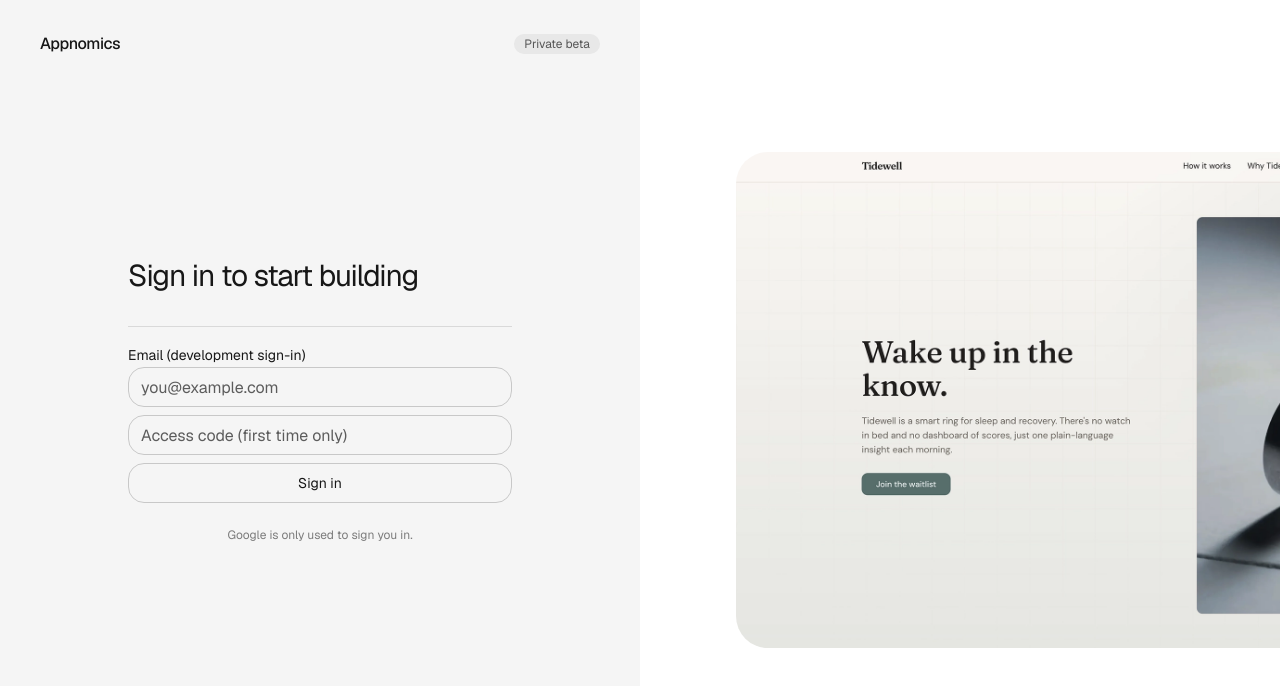
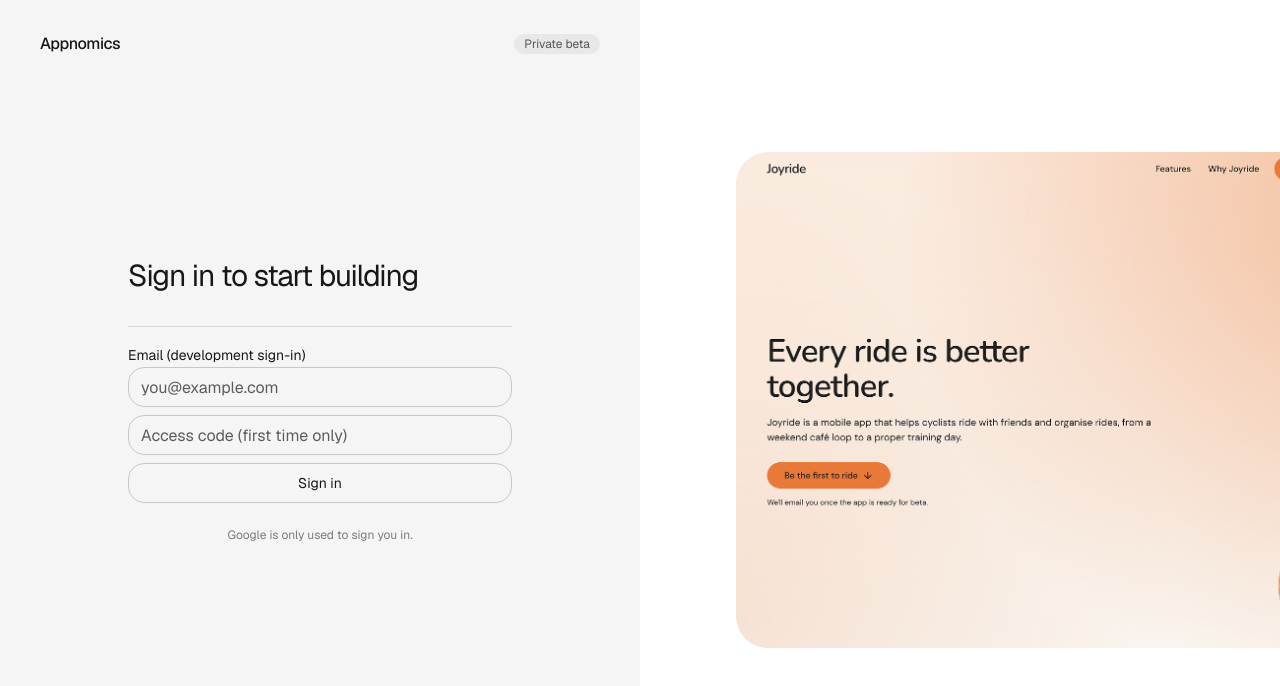
Before and after one commit to rup2701/ai-builder, a Next.js app: page /signin in a window 1280 px wide. Shown: the top 686 px of the page. Built offline with nearby package versions, Linux system fonts and the light colour scheme; no server answers.

Commit message:
Refactor code structure for improved readability and maintainability

```diff
--- a/src/app/signin/page.tsx
+++ b/src/app/signin/page.tsx
@@ -134,7 +134,7 @@ export default async function SignIn({ searchParams }: { searchParams: Promise<{
       <aside aria-hidden="true" data-testid="signin-art" className="hidden items-center bg-white lg:flex lg:pl-24">
         <div
           className="h-[min(62vh,40rem)] w-full rounded-l-[32px] bg-cover bg-left-top bg-no-repeat"
-          style={{ backgroundImage: "url(/images/signin-hero.webp)" }}
+          style={{ backgroundImage: "url(/images/joyride-hero.png)" }}
         />
       </aside>
     </main>
```
Also changed, not shown: public/images/joyride-hero.png (added).
